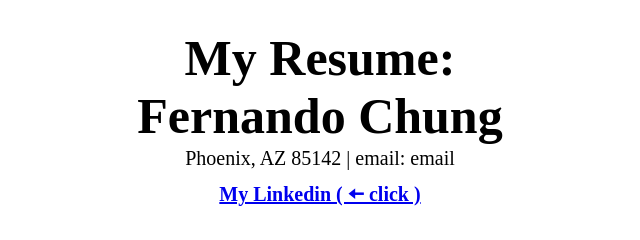
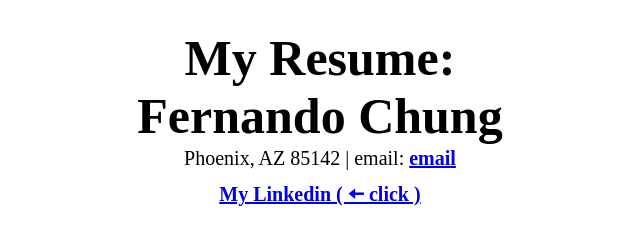
Before and after one commit to fernanchung/My-resume-page, a plain HTML site: page index.html in a window 1280 px wide. Shown: the top 240 px of the page, 320-960 px from the left. Drawn offline with Linux system fonts and the light colour scheme.

Commit message:
Update index.html

```diff
--- a/index.html
+++ b/index.html
@@ -21,8 +21,10 @@
           My Resume:<br> Fernando Chung
         </h1>
         <p>
-          Phoenix, AZ 85142 &#124; email: email
+          Phoenix, AZ 85142 &#124; email:
           <a class="link" href="https://www.linkedin.com/in/fernando-chung-67625922a/">
+            email
+          </a>
         </p>
         <a class="link" href="https://www.linkedin.com/in/fernando-chung-67625922a/">
           My Linkedin <span>( &#129060;  click )</span>
```
